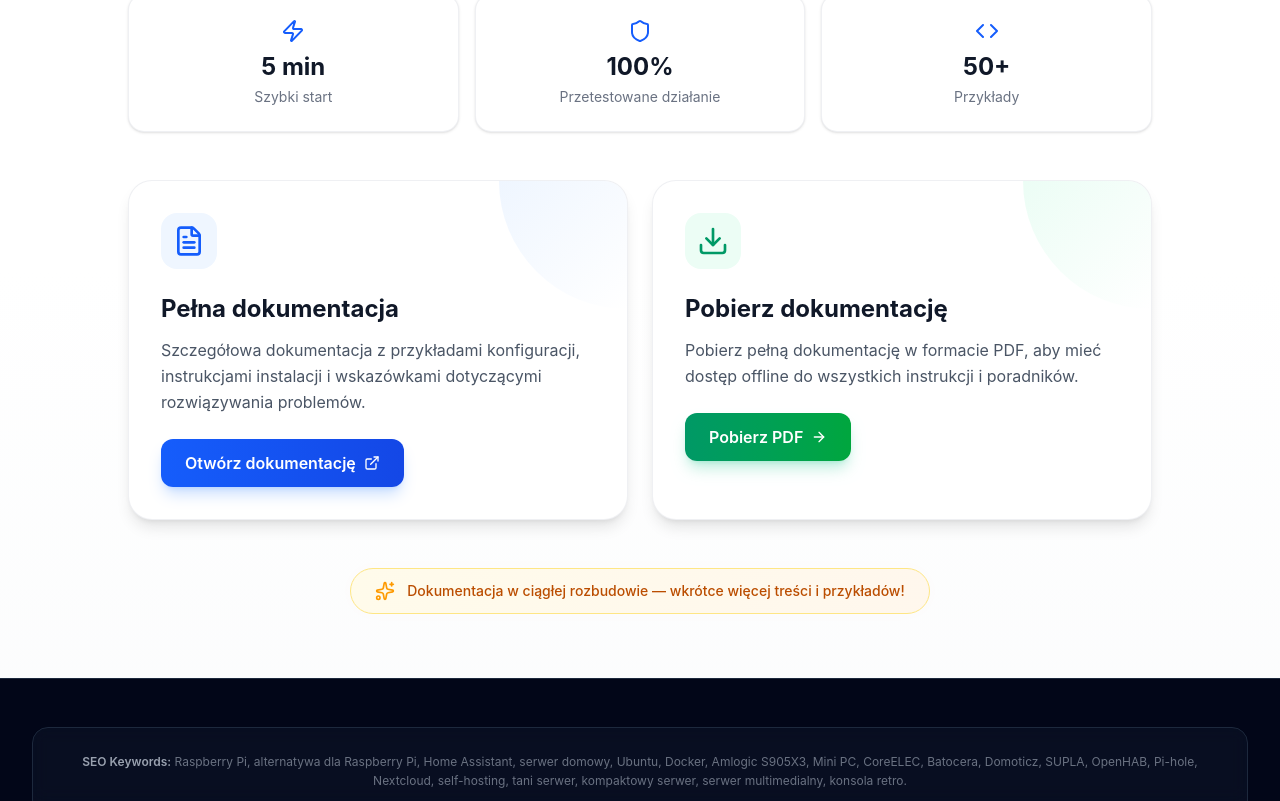
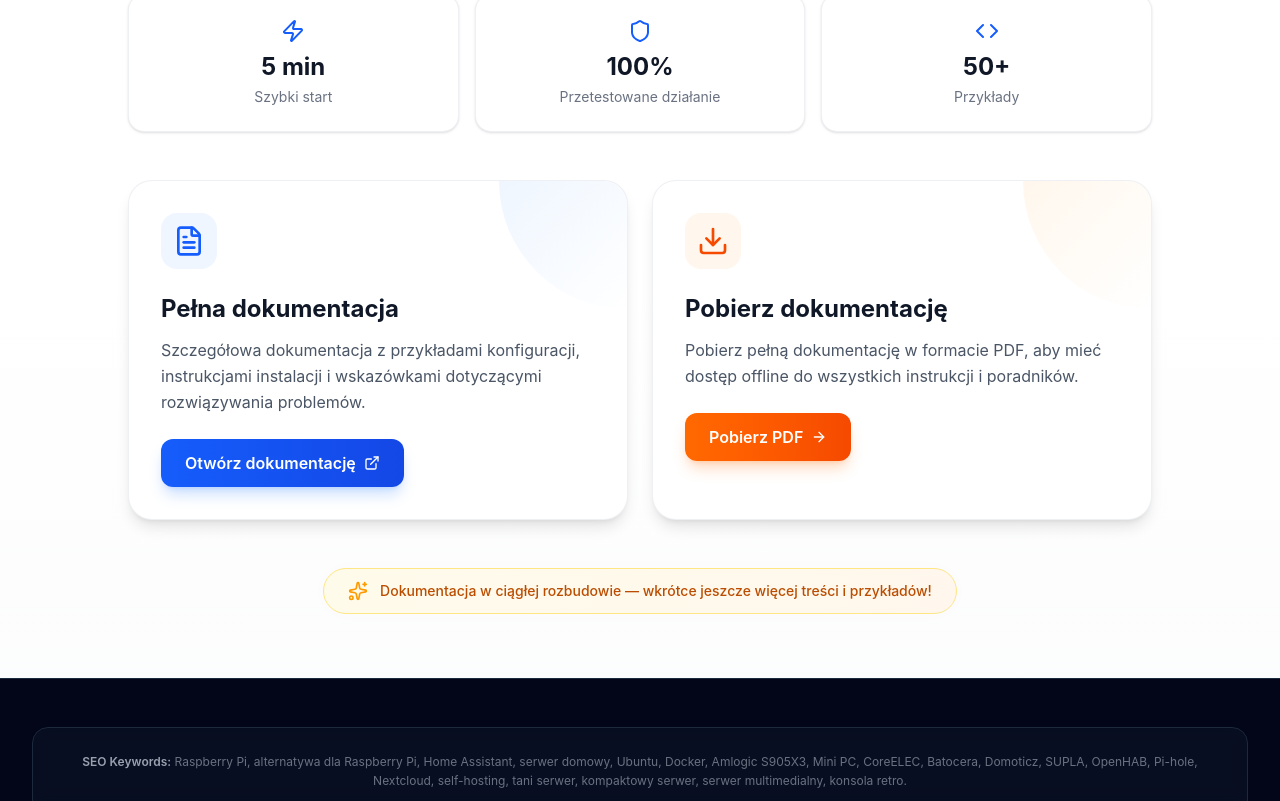
Before and after one commit to araczkowski/box-www-page, a Next.js app: page /docs in a window 1280 px wide. Shown: the part 475-1276 px from the top of the page. Built offline with nearby package versions, Linux system fonts and the light colour scheme.

Commit message:
more samples

```diff
--- a/src/app/docs/page.tsx
+++ b/src/app/docs/page.tsx
@@ -169,13 +169,13 @@ export default function DocsPage() {
                 whileHover={{ y: -8 }}
                 transition={{ type: "spring", stiffness: 300 }}
               >
-                <div className="absolute inset-0 bg-gradient-to-r from-emerald-200/30 to-green-200/30 rounded-3xl blur-2xl opacity-0 group-hover:opacity-100 transition-opacity duration-500" />
-                <div className="relative h-full p-8 rounded-3xl bg-white border border-gray-200/60 shadow-lg group-hover:border-emerald-200 group-hover:shadow-xl transition-all duration-500 overflow-hidden">
+                <div className="absolute inset-0 bg-gradient-to-r from-orange-200/30 to-red-200/30 rounded-3xl blur-2xl opacity-0 group-hover:opacity-100 transition-opacity duration-500" />
+                <div className="relative h-full p-8 rounded-3xl bg-white border border-gray-200/60 shadow-lg group-hover:border-orange-200 group-hover:shadow-xl transition-all duration-500 overflow-hidden">
                   {/* Decorative corner */}
-                  <div className="absolute top-0 right-0 w-32 h-32 bg-gradient-to-br from-emerald-50 to-transparent rounded-bl-full" />
+                  <div className="absolute top-0 right-0 w-32 h-32 bg-gradient-to-br from-orange-50 to-transparent rounded-bl-full" />
 
                   <div className="relative">
-                    <div className="inline-flex p-3 rounded-2xl bg-emerald-50 text-emerald-600 mb-6 group-hover:scale-110 transition-transform duration-300">
+                    <div className="inline-flex p-3 rounded-2xl bg-orange-50 text-orange-600 mb-6 group-hover:scale-110 transition-transform duration-300">
                       <Download className="w-8 h-8" />
                     </div>
 
@@ -189,7 +189,7 @@ export default function DocsPage() {
 
                     <Link
                       href="https://docs.google.com/document/export?format=pdf&id=1srCEdwxgLsXWYs3N94VMChzI6eTjtDUmplZxLtWGJ4I"
-                      className="inline-flex items-center gap-2 px-6 py-3 bg-gradient-to-r from-emerald-600 to-green-600 text-white font-semibold rounded-xl hover:from-emerald-700 hover:to-green-700 transition-all duration-300 group/btn shadow-lg shadow-emerald-500/25"
+                      className="inline-flex items-center gap-2 px-6 py-3 bg-gradient-to-r from-orange-500 to-orange-600 text-white font-semibold rounded-xl hover:from-orange-600 hover:to-orange-700 transition-all duration-300 group/btn shadow-lg shadow-orange-500/25"
                     >
                       <span>Pobierz PDF</span>
                       <ArrowRight className="w-4 h-4 group-hover/btn:translate-x-1 transition-transform" />
@@ -214,8 +214,8 @@ export default function DocsPage() {
               >
                 <Sparkles className="w-5 h-5 text-amber-500" />
                 <span className="text-sm text-amber-700 font-medium">
-                  Dokumentacja w ciągłej rozbudowie — wkrótce więcej treści i
-                  przykładów!
+                  Dokumentacja w ciągłej rozbudowie — wkrótce jeszcze więcej
+                  treści i przykładów!
                 </span>
               </motion.div>
             </motion.div>
```
